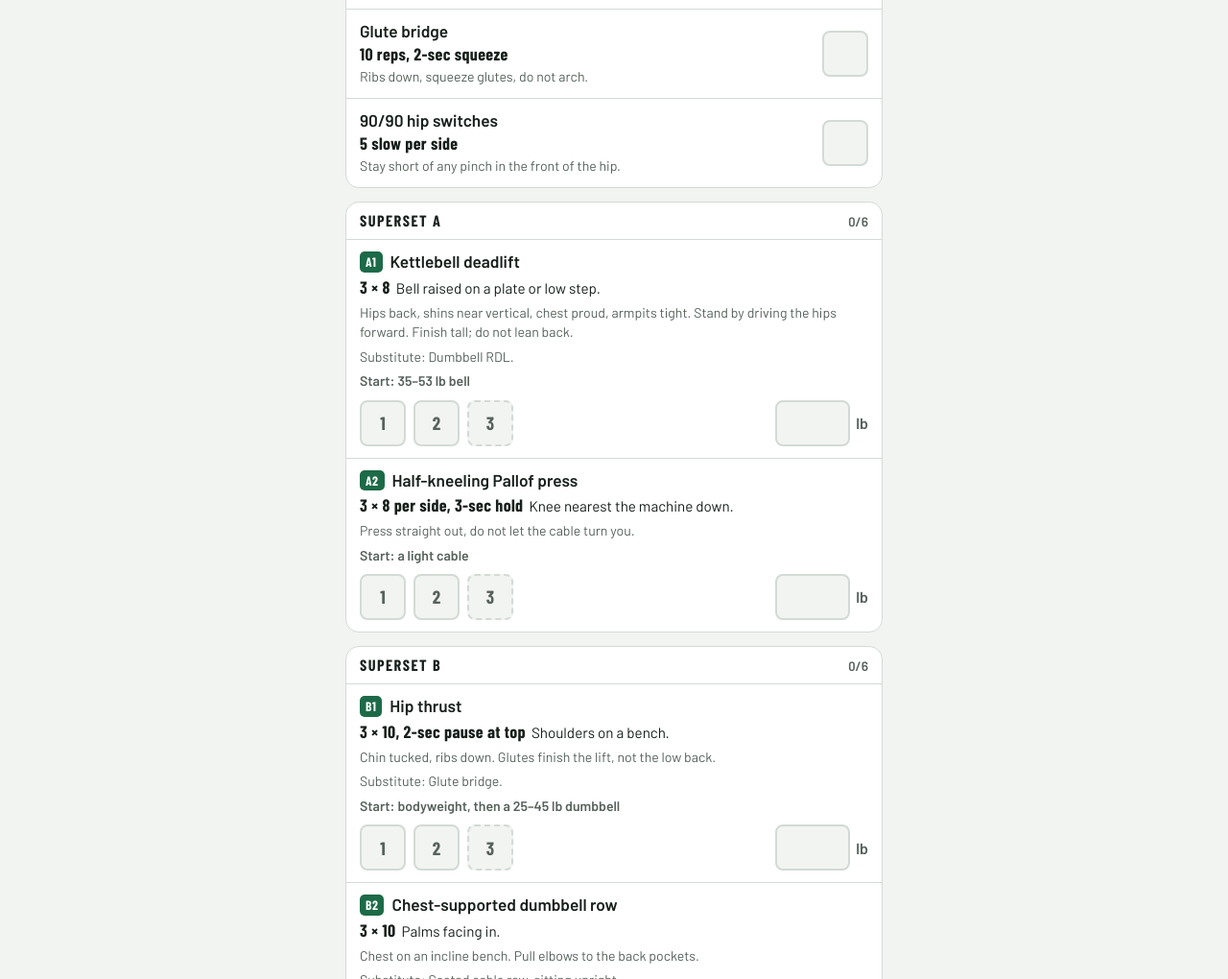
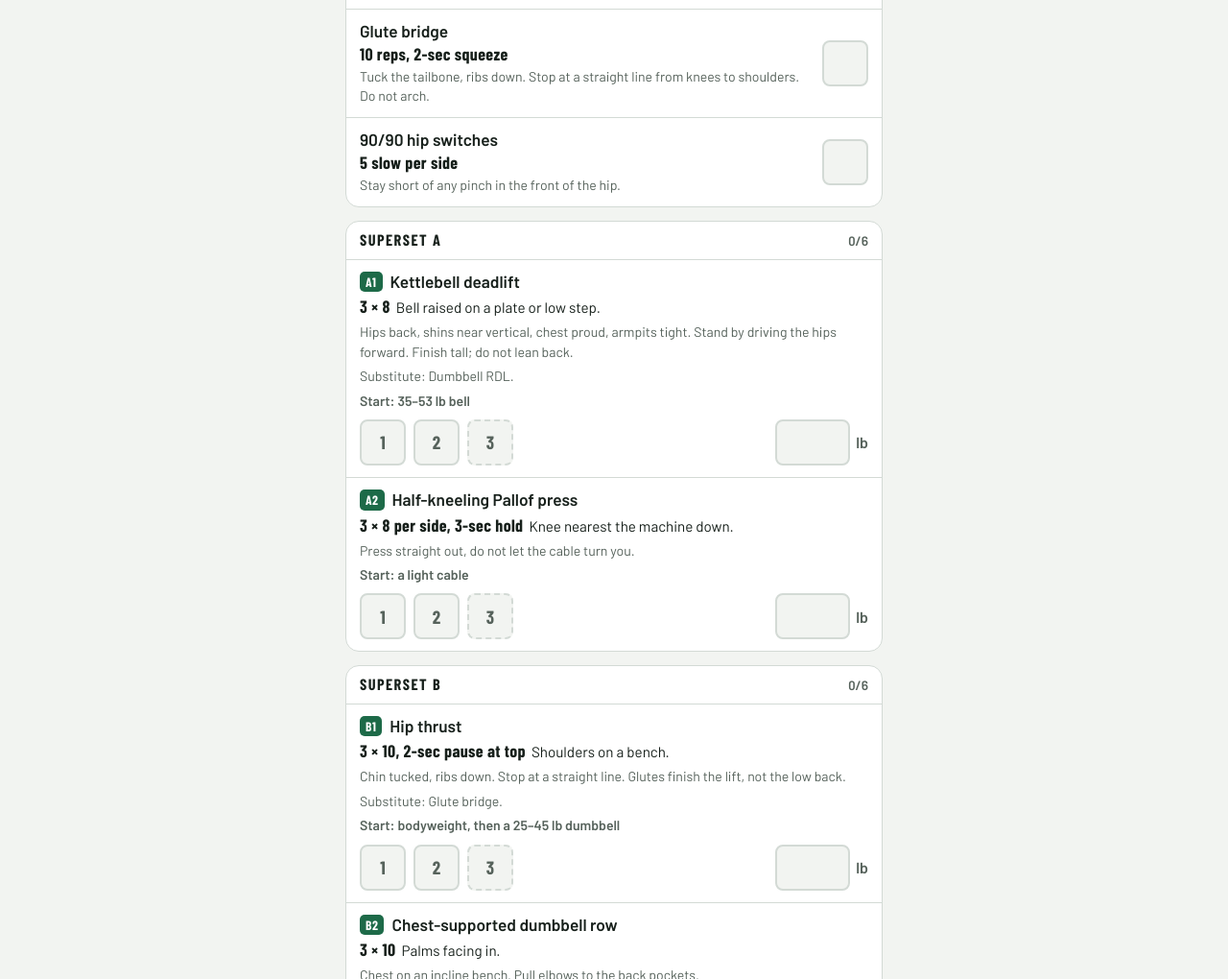
Before and after one commit to mweingarten0927/back-nine-gym, a plain HTML site: page index.html in a window 1280 px wide. Shown: the part 847-1867 px from the top of the page at 96% size. Drawn offline with nearby package versions, Linux system fonts and the light colour scheme.

Commit message:
Replace back extension with cable pull-through; tighten bridge cues
Co-Authored-By: Claude Fable 5.2 <noreply@anthropic.com>

```diff
--- a/index.html
+++ b/index.html
@@ -246,7 +246,7 @@ const WARM = [
   one('w3', 'Dead bug', '8 per side', 'Low back stays flat on the floor.'),
   one('w4', 'Bird dog, arm only', '5 per side, 8-sec holds', 'Both knees stay down, hips level, reach one arm long. No leg reach.'),
   one('w5', 'Side plank', '2 × 10–15 sec per side', 'From the knees if needed.'),
-  one('w6', 'Glute bridge', '10 reps, 2-sec squeeze', 'Ribs down, squeeze glutes, do not arch.'),
+  one('w6', 'Glute bridge', '10 reps, 2-sec squeeze', 'Tuck the tailbone, ribs down. Stop at a straight line from knees to shoulders. Do not arch.'),
   one('w7', '90/90 hip switches', '5 slow per side', 'Stay short of any pinch in the front of the hip.')
 ];
 const D5 = [
@@ -279,7 +279,7 @@ const BLOCKS = {
       {tag: 'A2', v: [{from: 1, key: 'pallof', name: 'Half-kneeling Pallof press', how: 'Knee nearest the machine down.', dose: '3 × 8 per side, 3-sec hold', start: 'a light cable', cue: 'Press straight out, do not let the cable turn you.'}]}
     ]},
     {title: 'Superset B', items: [
-      {tag: 'B1', v: [{from: 1, key: 'hipthrust', name: 'Hip thrust', how: 'Shoulders on a bench.', dose: '3 × 10, 2-sec pause at top', start: 'bodyweight, then a 25–45 lb dumbbell', cue: 'Chin tucked, ribs down. Glutes finish the lift, not the low back.', sub: 'Glute bridge'}]},
+      {tag: 'B1', v: [{from: 1, key: 'hipthrust', name: 'Hip thrust', how: 'Shoulders on a bench.', dose: '3 × 10, 2-sec pause at top', start: 'bodyweight, then a 25–45 lb dumbbell', cue: 'Chin tucked, ribs down. Stop at a straight line. Glutes finish the lift, not the low back.', sub: 'Glute bridge'}]},
       {tag: 'B2', v: [{from: 1, key: 'csrow', name: 'Chest-supported dumbbell row', how: 'Palms facing in.', dose: '3 × 10', start: '20–35 lb', cue: 'Chest on an incline bench. Pull elbows to the back pockets.', sub: 'Seated cable row, sitting upright'}]}
     ]},
     {title: 'Finisher', items: [
@@ -315,7 +315,7 @@ const BLOCKS = {
       {tag: 'A2', v: [{from: 1, key: 'plank', name: 'Forearm plank', how: '', dose: '3 × 20–30 sec', load: false, cue: 'Glutes tight, ribs down. Stop before the low back sags.'}]}
     ]},
     {title: 'Superset B', items: [
-      {tag: 'B1', v: [{from: 1, key: 'backext', name: '45-degree back extension', how: 'To a straight line only. Arms crossed.', dose: '3 × 10, 2-sec hold at top', load: false, cue: 'Move at the hips. Stop when the body is straight; do not arch past it.', sub: 'Cable pull-through or single-leg glute bridge'}]},
+      {tag: 'B1', v: [{from: 1, key: 'pullthru', name: 'Cable pull-through', how: 'Rope between the legs, facing away from the machine.', dose: '3 × 12', start: 'a light cable', cue: 'Hips back with a flat back, then drive the hips forward and stand tall. Glutes finish it; do not lean back or arch.', sub: 'Single-leg glute bridge'}]},
       {tag: 'B2', v: [{from: 1, key: 'pushup', name: 'Incline push-up', how: 'Hands on a bench or a bar in the rack.', dose: '3 × 8–12', load: false, cue: 'Elbows about 45 degrees from the body, pain-free depth for the shoulders.', sub: 'Landmine press'}]}
     ]},
     {title: 'Superset C', items: [
--- a/sw.js
+++ b/sw.js
@@ -1,5 +1,5 @@
 // Serve the app from the phone first, then refresh the saved copy in the background.
-const CACHE = 'bng-v2';
+const CACHE = 'bng-v3';
 const CORE = ['./', 'index.html', 'manifest.webmanifest', 'icon-180.png', 'icon-512.png'];
 self.addEventListener('install', e => {
   e.waitUntil(caches.open(CACHE).then(c => c.addAll(CORE)).then(() => self.skipWaiting()));
```
